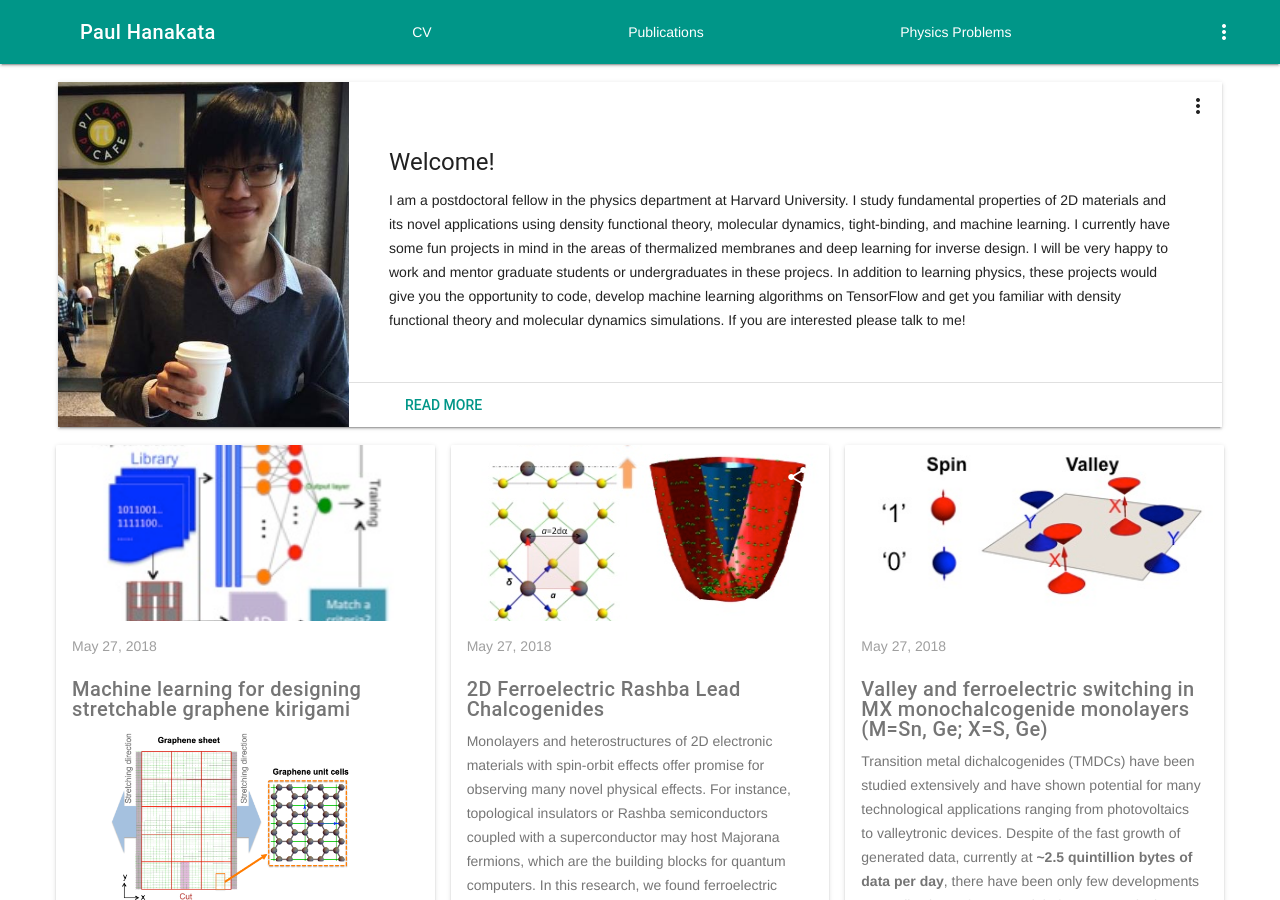
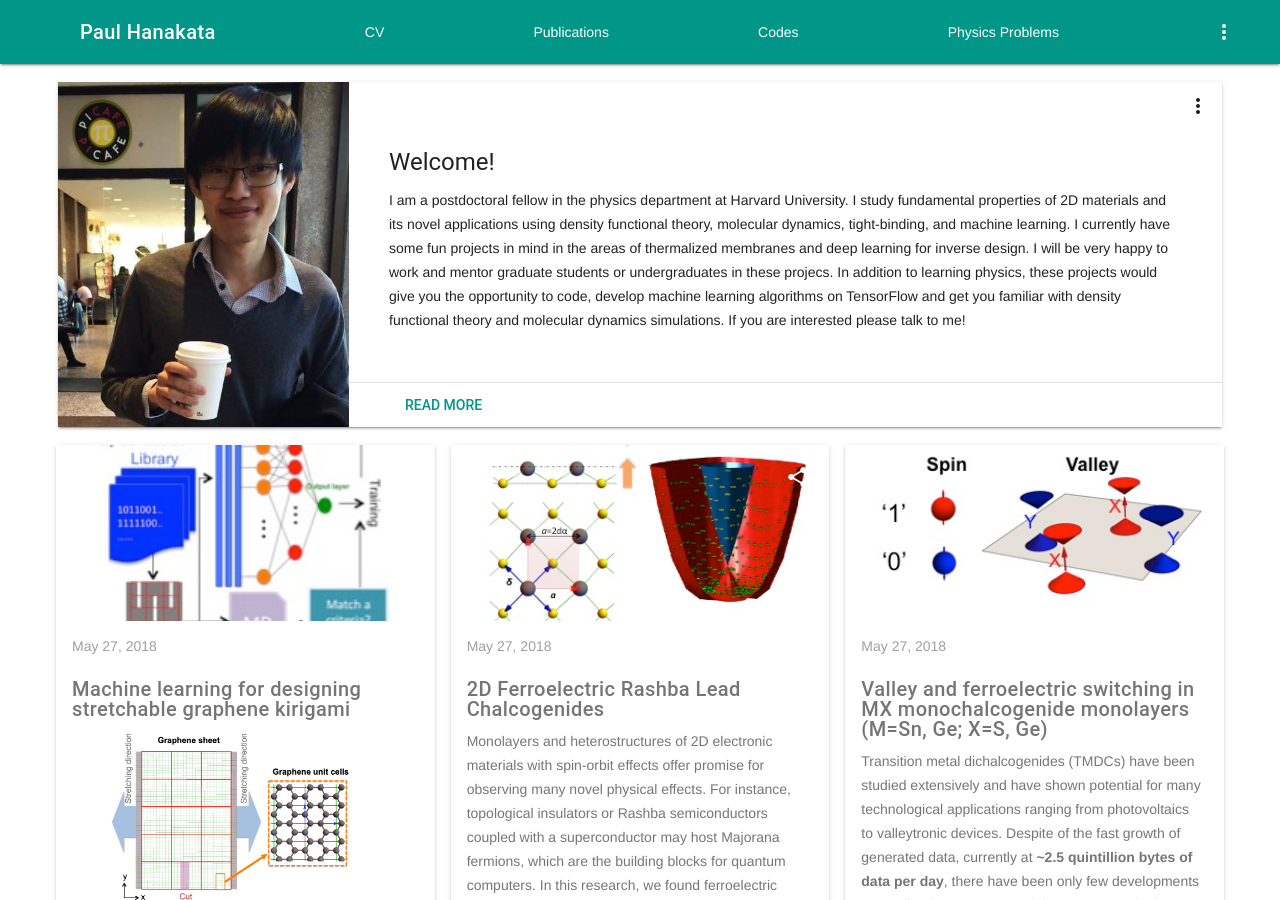
Before and after one commit to phanakata/phanakata.github.io, a Jekyll site: the page built from index.html, in a window 1280 px wide and 900 px high. Built offline with Jekyll 4.4.1, drawn with Linux system fonts in a browser that asks for light colours; formulas are drawn with MathJax 3.

Commit message:
Update header.html

```diff
--- a/_includes/header.html
+++ b/_includes/header.html
@@ -13,6 +13,8 @@
       <div class="mdl-layout-spacer"></div>
       <!--<span class="" ><a href="https://scholar.google.com/citations?user=xRJLNpAAAAAJ&hl=en" style="text-decoration:none"> <span style="color:white" >publications</span> </a>  </span>
       -->
+      <span class="" ><a href="/Codes/" style="text-decoration:none"> <span style="color:white" > Codes </a> </span>
+      <div class="mdl-layout-spacer"></div>
       <span class="" ><a href="/PhysicsProblems/" style="text-decoration:none"> <span style="color:white" > Physics Problems </a> </span>
       <div class="mdl-layout-spacer"></div>
 
@@ -48,6 +50,7 @@
     <a class="mdl-navigation__link" href="{{ '/' | prepend: site.baseurl }}">{{ "Home" }}</a>
     <a class="mdl-navigation__link" href="{{ '/CV/'| prepend: site.baseurl }}">{{ "CV" }}</a>
     <a class="mdl-navigation__link" href="{{ '/Publications/'| prepend: site.baseurl }}">{{ "Publications" }}</a>
+    <a class="mdl-navigation__link" href="{{ '/Codes/'| prepend: site.baseurl }}">{{ "Codes" }}</a>
     <a class="mdl-navigation__link" href="{{ '/PhysicsProblems/'| prepend: site.baseurl }}">{{ "Physics Problems" }}</a>
 
 
```
